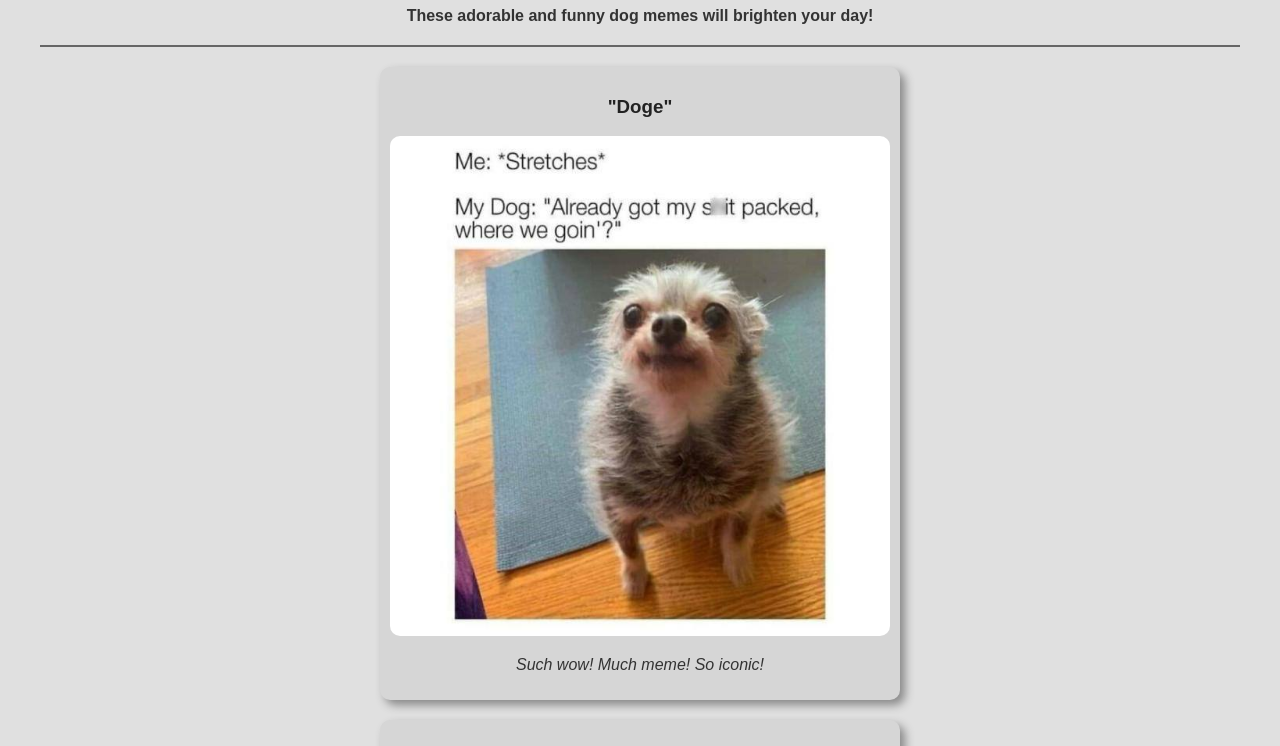
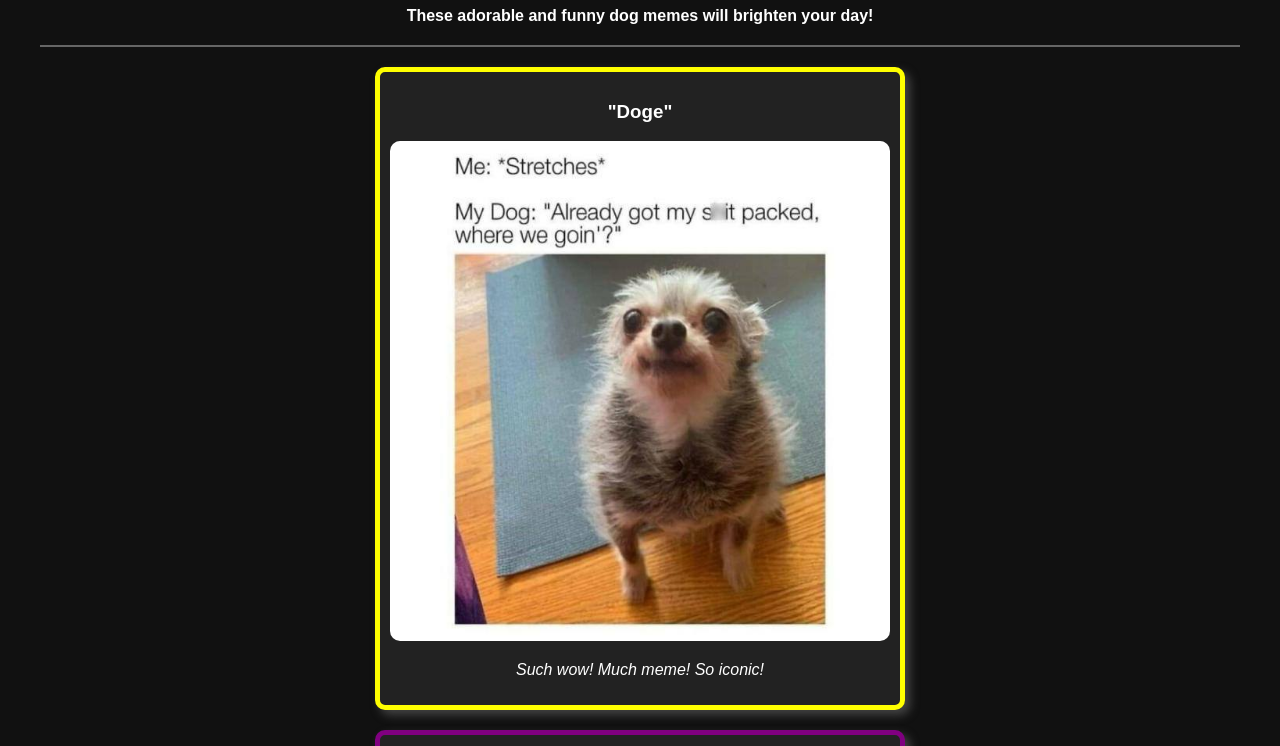
Before and after one commit to Vikackaaerx03/progect2, a plain HTML site: page index.html in a window 1280 px wide. Shown: the part 113-859 px from the top of the page. Drawn offline with Linux system fonts and the light colour scheme.

Commit message:
Update index.html

```diff
--- a/index.html
+++ b/index.html
@@ -7,23 +7,28 @@
     <style>
         body {
             font-family: Arial, sans-serif;
-            background-color: #e0e0e0;
+            background-color: #111;
             margin: 20px;
             padding: 20px;
             text-align: center;
-            color: #333;
+            color: #fff;
         }
         h1, h2, h3 {
-            color: #222;
+            color: #fff;
         }
         .meme {
             margin: 20px auto;
             padding: 10px;
-            background: #d6d6d6;
             border-radius: 10px;
-            box-shadow: 5px 5px 10px #888;
+            box-shadow: 5px 5px 10px #444;
             max-width: 500px;
+            background: #222;
         }
+        .meme:nth-child(1) { border: 5px solid red; }
+        .meme:nth-child(2) { border: 5px solid blue; }
+        .meme:nth-child(3) { border: 5px solid green; }
+        .meme:nth-child(4) { border: 5px solid yellow; }
+        .meme:nth-child(5) { border: 5px solid purple; }
         img {
             width: 100%;
             border-radius: 10px;
```
